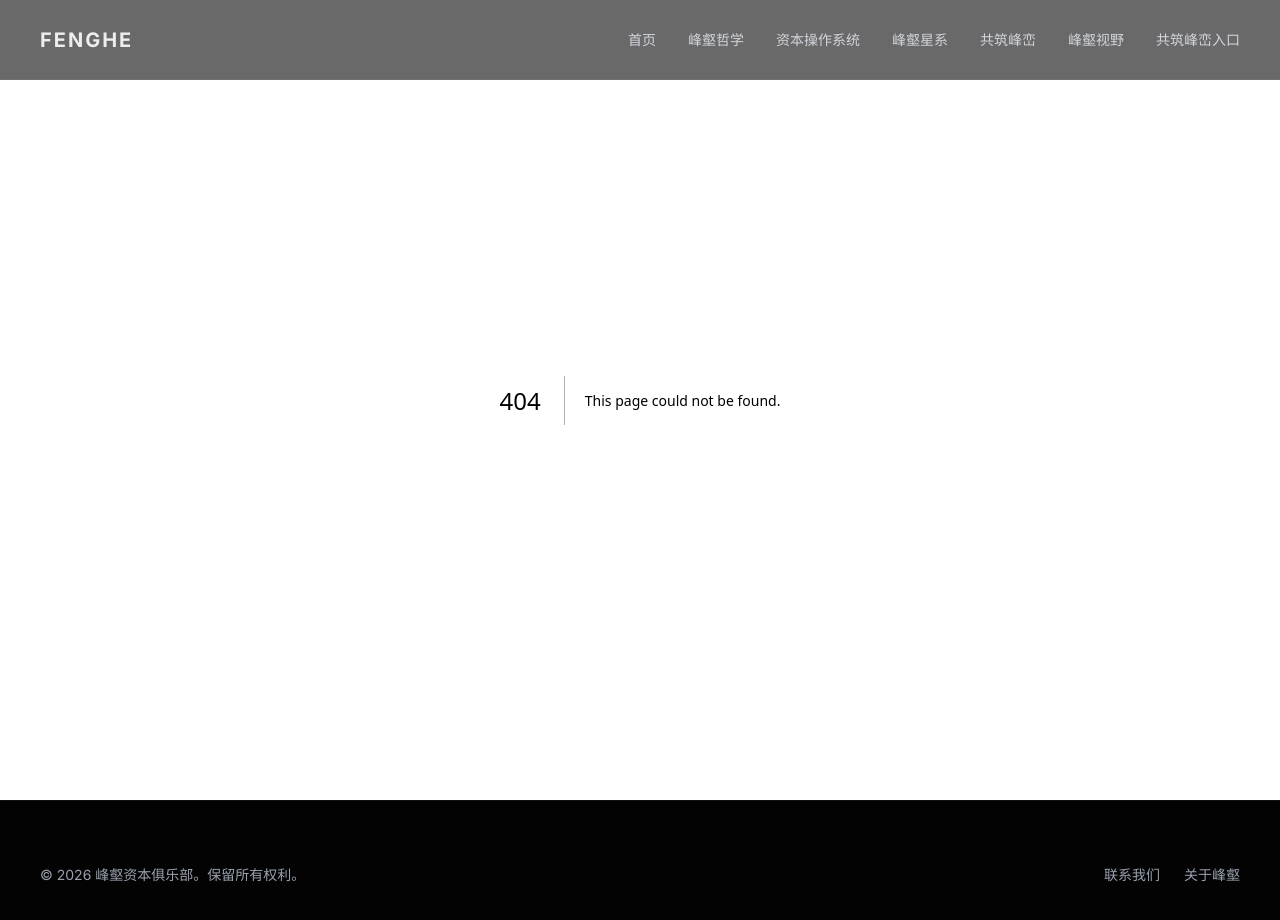
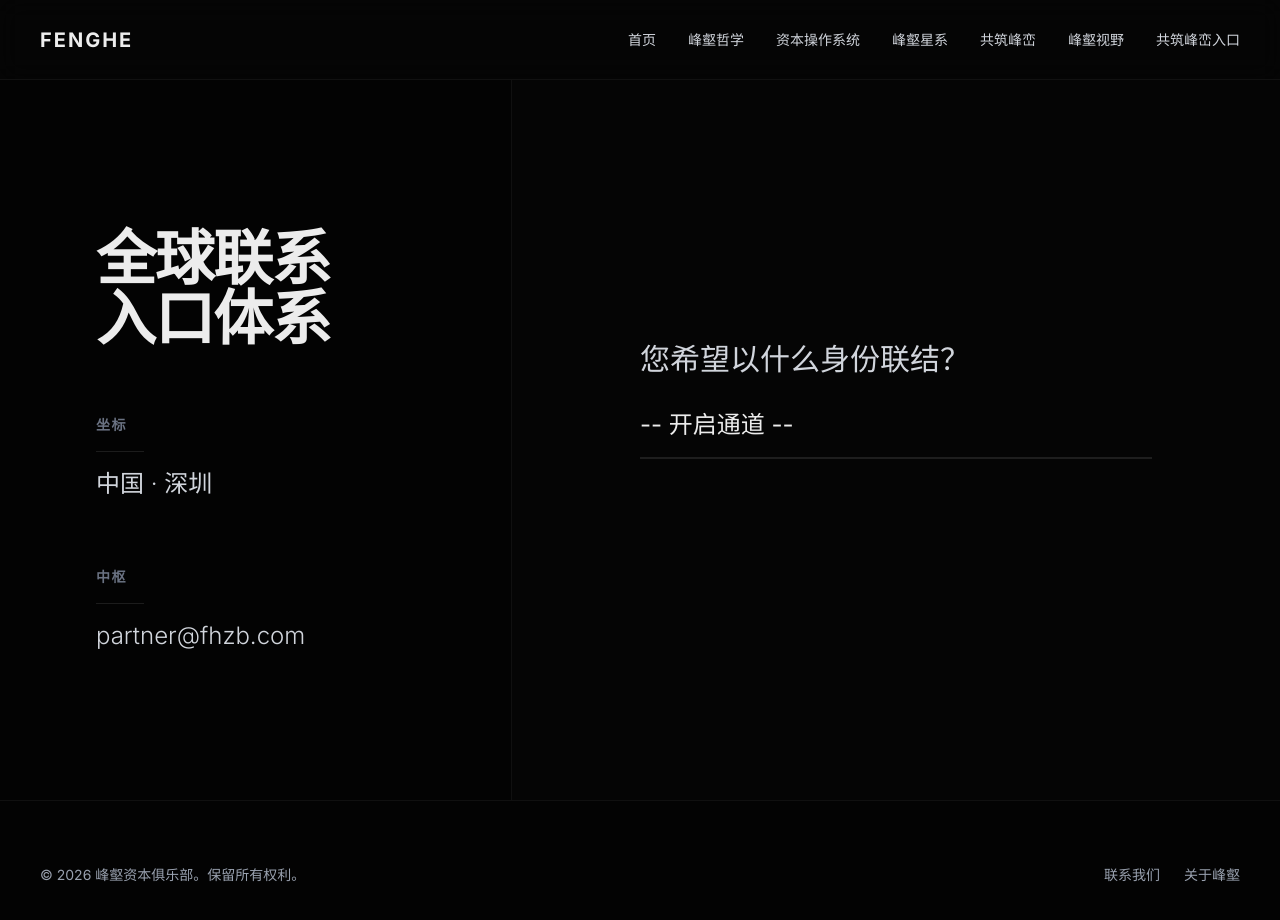
Before and after one commit to bayniidt/fhzb-1400, a Next.js app: page /contact in a window 1280 px wide. Before the commit this address had no page. Shown: the top 920 px of the page. Built offline with nearby package versions, Linux system fonts and the light colour scheme.

Commit message:
feat: complete split screen dynamic dark mode form

```diff
--- /dev/null
+++ b/src/app/contact/page.tsx
@@ -0,0 +1,73 @@
+"use client";
+import { PageTransition } from "@/components/ui/PageTransition";
+import { useState } from "react";
+
+export default function Contact() {
+  const [role, setRole] = useState<string>("none");
+
+  return (
+    <PageTransition>
+      <div className="flex flex-col md:flex-row min-h-screen pt-20">
+        {/* Left Side 40% */}
+        <div className="w-full md:w-[40%] bg-[#030303] p-10 md:p-24 flex flex-col justify-center border-r border-white/5 relative overflow-hidden">
+          <div className="absolute -left-1/4 -top-1/4 w-full h-full bg-[radial-gradient(circle_at_center,_var(--tw-gradient-stops))] from-white/5 to-transparent blur-3xl opacity-50"></div>
+          <div className="relative z-10">
+            <h1 className="text-5xl md:text-6xl font-bold mb-16 tracking-tight text-[#ECECEC]">全球联系<br/>入口体系</h1>
+            <div className="space-y-16">
+              <div>
+                <h3 className="text-gray-500 uppercase tracking-widest text-sm mb-4 font-bold border-b border-white/10 pb-4 inline-block w-12">坐标</h3>
+                <p className="text-2xl font-light text-gray-300">中国 · 深圳</p>
+              </div>
+              <div>
+                <h3 className="text-gray-500 uppercase tracking-widest text-sm mb-4 font-bold border-b border-white/10 pb-4 inline-block w-12">中枢</h3>
+                <p className="text-2xl font-light text-gray-300">partner@fhzb.com</p>
+              </div>
+            </div>
+          </div>
+        </div>
+
+        {/* Right Side 60% */}
+        <div className="w-full md:w-[60%] p-10 md:p-32 bg-[#050505] flex flex-col justify-center">
+          <div className="w-full max-w-2xl">
+             <div className="mb-20">
+               <label className="block text-3xl font-light mb-8 text-gray-300">您希望以什么身份联结？</label>
+               <select
+                 className="w-full bg-transparent border-b-2 border-white/10 pb-4 text-2xl focus:outline-none focus:border-[#D4AF37] transition-colors appearance-none text-[#ECECEC] cursor-pointer"
+                 value={role}
+                 onChange={(e) => setRole(e.target.value)}
+               >
+                 <option value="none" className="bg-[#111]">-- 开启通道 --</option>
+                 <option value="project" className="bg-[#111]">项目方：寻求融资/上市辅导</option>
+                 <option value="partner" className="bg-[#111]">考察者：意向申请城市合伙人</option>
+                 <option value="institution" className="bg-[#111]">机构方：寻求项目联投/深度共建</option>
+               </select>
+             </div>
+
+             {role === 'project' && (
+               <div className="space-y-10 animate-in fade-in slide-in-from-bottom-8 duration-700">
+                 <input type="text" placeholder="企业名称及核心商业模式" className="w-full bg-transparent border-b border-white/10 pb-4 text-xl focus:outline-none focus:border-white transition-colors text-white placeholder:text-gray-600"/>
+                 <div className="w-full h-40 border border-dashed border-white/20 bg-white/[0.02] flex items-center justify-center text-gray-500 hover:text-white hover:border-white transition-colors cursor-pointer text-lg tracking-wider">
+                   一键拖拽上传 PDF 商业计划书
+                 </div>
+                 <button className="bg-[#ECECEC] text-black px-12 py-5 text-lg font-medium hover:bg-white w-full transition-colors mt-8">递交总部枢纽</button>
+               </div>
+             )}
+             {role === 'partner' && (
+               <div className="space-y-10 animate-in fade-in slide-in-from-bottom-8 duration-700">
+                 <input type="text" placeholder="您的拟覆盖区域界限 (城市/省区)" className="w-full bg-transparent border-b border-white/10 pb-4 text-xl focus:outline-none focus:border-white transition-colors text-white placeholder:text-gray-600"/>
+                 <input type="text" placeholder="资金准备与本地政商资源概括" className="w-full bg-transparent border-b border-white/10 pb-4 text-xl focus:outline-none focus:border-white transition-colors text-white placeholder:text-gray-600"/>
+                 <button className="bg-[#D4AF37] text-black px-12 py-5 text-lg font-medium hover:bg-[#e6be3d] w-full transition-colors mt-8">进入合伙人资质审查</button>
+               </div>
+             )}
+              {role === 'institution' && (
+               <div className="space-y-10 animate-in fade-in slide-in-from-bottom-8 duration-700">
+                 <input type="text" placeholder="资产管理规模或特长领域" className="w-full bg-transparent border-b border-white/10 pb-4 text-xl focus:outline-none focus:border-white transition-colors text-white placeholder:text-gray-600"/>
+                 <button className="bg-[#ECECEC] text-black px-12 py-5 text-lg font-medium hover:bg-white w-full transition-colors mt-8">进入机构白名单序列</button>
+               </div>
+             )}
+          </div>
+        </div>
+      </div>
+    </PageTransition>
+  );
+}
```
